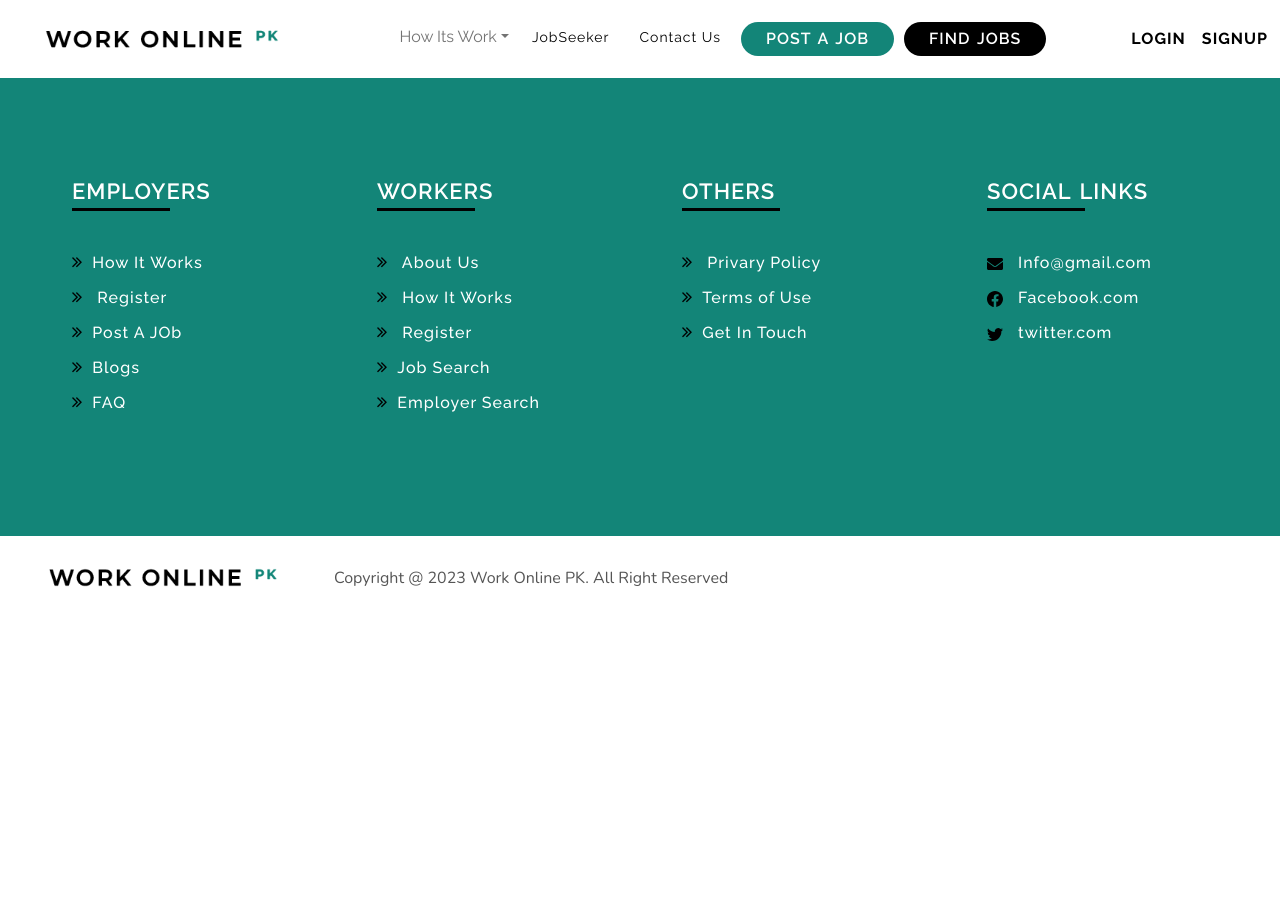
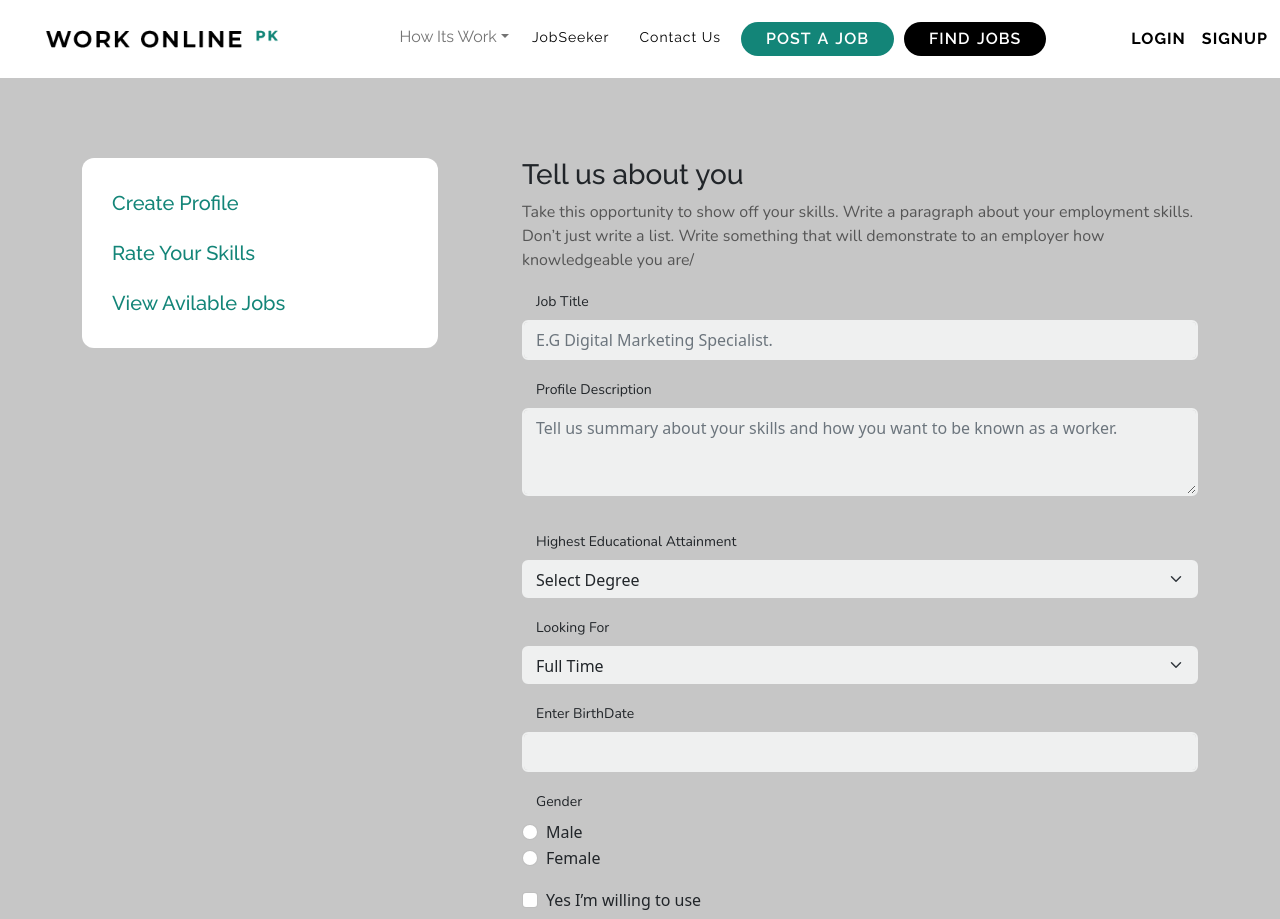
Before and after one commit to cyberxstudiocxs/wop_frontend, a React (Create React App) app: page /createprofile in a window 1280 px wide. Shown: the top 919 px of the page. Before the commit the page ends 800 px from the top, so only its background shows below. Built offline with nearby package versions, Linux system fonts and the light colour scheme; a web font is replaced by a local one.

Commit message:
Jobseeker Compment

```diff
--- a/src/App.js
+++ b/src/App.js
@@ -27,6 +27,8 @@ import ChangePassword from './Pages/Employers/ChangePassword';
 import JobseekerDashBoard from './Pages/JobSeekers/JobseekerDashBoard';
 import JobseekerProfile from './Pages/JobSeekers/JobseekerProfile';
 import JobseekerAccountSetting from './Pages/JobSeekers/JobseekerAccoutSetting';
+import CreateProfileJobseeker from './components/CreateProfileJobseeeker';
+import RateYourSkils from './components/RateYourSkills';
 
 
 
@@ -77,6 +79,9 @@ function App() {
            <Route  path='/jobseekerdashbaord'  element={<JobseekerDashBoard />} />
            <Route path='/jobseekerprofile' element={<JobseekerProfile />} />
            <Route path='/jobseekeraccountsetting'  element={<JobseekerAccountSetting />} />
+           <Route path='createprofile'  element={<CreateProfileJobseeker />} />
+
+           <Route path='/rateskill'  element={<RateYourSkils />} />
 
           <Route  path='/detailjobpost' element={<DetailJobPost />} />
             <Route path='/login' element={<Login />} />
--- a/src/Pages/JobSeekers/JobseekerDashBoard.jsx
+++ b/src/Pages/JobSeekers/JobseekerDashBoard.jsx
@@ -7,11 +7,11 @@ const JobseekerDashBoard = () => {
       <section  class="contact-us-main">
         <div className="container">
           <div className="row">
-            {/* toggle testing  */}
+
             <div className="col-lg-6">
 
             </div>
-            {/* toggle testing end here */}
+
             <div className="col-lg-6">
 
             </div>
--- a/src/Pages/JobSeekers/JobseekerProfile.jsx
+++ b/src/Pages/JobSeekers/JobseekerProfile.jsx
@@ -56,16 +56,23 @@ const JobseekerProfile = () => {
                       <FaSuitcase />
                     </div>
                     <div className="works-info">
-                      <h5> Types of works</h5>
-                      <p> Part Time </p>
+                      <h5> Degree</h5>
+                      <p> Associates degree </p>
                     </div>
                   </div>
                 </div>
 
-                <div className="profile-description">
+
+              </div>
+              <div className="m-3"></div>
+              <div
+                className="
+                profile-left-outer-box"
+              >
+              <div className="profile-description">
                   <h3> Profile Description </h3>
                 </div>
-              </div>
+                </div>
             </div>
             <div className="col-lg-4">
               <div className="right-profile">
@@ -79,6 +86,9 @@ const JobseekerProfile = () => {
 
                 <p className="salaryjobseeeker"> Website </p>
                 <p className="typess"> Not Specified </p>
+
+                <p className="salaryjobseeeker"> Address </p>
+                <p className="typess"> Not Specified </p>
               </div>
             </div>
           </div>
--- /dev/null
+++ b/src/components/CreateProfileJobseeeker.jsx
@@ -0,0 +1,159 @@
+import { Link } from "react-router-dom";
+import Form from "react-bootstrap/Form";
+
+import Button from "react-bootstrap/Button";
+import Row from "react-bootstrap/Row";
+import Col from "react-bootstrap/Col";
+const CreateProfileJobseeker = () => {
+  return (
+    <div>
+      <section className="jobseeekr-steps">
+        <div className="container">
+          <div className="row">
+            <div className="col-lg-4">
+              <div className="leftsdiebar-jobseeekr">
+                <Link className="sidebar-btns" to="/createprofile">
+                  Create Profile
+                </Link>
+
+                <Link className="sidebar-btns" to="/rateskill">
+                  Rate Your Skills
+                </Link>
+
+                <Link className="sidebar-btns" to="">
+                  View Avilable Jobs
+                </Link>
+              </div>
+            </div>
+            <div className="col-lg-8">
+              <div className="right-sidebar-jobseeker">
+                <h3> Tell us about you </h3>
+                <p>
+                  Take this opportunity to show off your skills. Write a
+                  paragraph about your employment skills. Don’t just write a
+                  list. Write something that will demonstrate to an employer how
+                  knowledgeable you are/
+                </p>
+
+                <div className="right-formsss">
+                  <Form>
+                    <Row className="mb-3">
+                      <Form.Group controlId="formJobTitle">
+                        <Form.Label>Job Title</Form.Label>
+                        <Form.Control
+                          type="text"
+                          name="title"
+                          required
+                          placeholder="E.G Digital Marketing Specialist."
+                          className="shadow-none"
+                        />
+                      </Form.Group>
+                    </Row>
+
+                    <Row className="mb-3">
+                      <Form.Group
+                        className="mb-3"
+                        controlId="exampleForm.ControlTextarea1"
+                      >
+                        <Form.Label>Profile Description</Form.Label>
+                        <Form.Control
+                          as="textarea"
+                          rows={3}
+                          placeholder="Tell us summary about your skills and how you want to be known as a worker."
+                          className="shadow-none"
+                          required
+                          name="description"
+                        />
+                      </Form.Group>
+                    </Row>
+
+                    <Row className="mb-3">
+                      <Form.Group controlId="formEmpTypess">
+                        <Form.Label>Highest Educational Attainment</Form.Label>
+                        <Form.Select
+                          aria-readonly="true"
+                          defaultValue="Select Degree"
+                          className="shadow-none"
+                          name="job_type"
+                          required
+                        >
+                          <option>Select Degree</option>
+                          <option>High School Diploma</option>
+                          <option>Bachelor Degree</option>
+                          <option>Associate Degree</option>
+                        </Form.Select>
+                      </Form.Group>
+                    </Row>
+
+                    <Row className="mb-3">
+                      <Form.Group controlId="formEmpTypess">
+                        <Form.Label>Looking For</Form.Label>
+                        <Form.Select
+                          aria-readonly="true"
+                          defaultValue="Full Time"
+                          className="shadow-none"
+                          name="job-types"
+                          required
+                        >
+                          <option>Full Time</option>
+                          <option>Part Time</option>
+                          <option>Gig </option>
+                        </Form.Select>
+                      </Form.Group>
+                    </Row>
+
+                    <Row className="mb-3">
+                      <Form.Group controlId="formPersonname">
+                        <Form.Label>Enter BirthDate</Form.Label>
+                        <Form.Control
+                          type="text"
+                          name="jobseeker_BirthDate"
+                          required
+                          className="shadow-none"
+                        />
+                      </Form.Group>
+                    </Row>
+                    <Row className="mb-3">
+                      <Form.Group controlId="kindOfStand">
+                      <Form.Label>Gender</Form.Label>
+                        <Form.Check
+                          value="male"
+                          type="radio"
+                          aria-label="radio 1"
+                          label="Male"
+                        />
+                        <Form.Check
+                          value="female"
+                          type="radio"
+                          aria-label="radio 2"
+                          label="Female"
+                        />
+                      </Form.Group>
+                    </Row>
+
+                    <Form.Group className="mb-3" controlId="formBasicCheckbox">
+                      <Form.Check
+                        type="checkbox"
+                        label="Yes I’m willing to use"
+                      />
+                    </Form.Group>
+
+                    <div className="text-center">
+
+                    <Link className="step-btns"  to="/rateskill">
+                    Next
+                </Link>
+
+                    </div>
+                  </Form>
+                </div>
+              </div>
+            </div>
+          </div>
+        </div>
+      </section>
+    </div>
+  );
+};
+
+export default CreateProfileJobseeker;
--- /dev/null
+++ b/src/components/RateYourSkills.jsx
@@ -0,0 +1,70 @@
+
+import { Link } from "react-router-dom";
+import InputGroup from "react-bootstrap/InputGroup";
+import { BsSearch } from "react-icons/bs";
+const RateYourSkils = () => {
+  return (
+    <div>
+      <section className="jobseeekr-steps">
+        <div className="container">
+          <div className="row">
+            <div className="col-lg-4">
+              <div className="leftsdiebar-jobseeekr">
+                <Link className="sidebar-btns" to="/createprofile">
+                  Create Profile
+                </Link>
+
+                <Link className="sidebar-btns" to="/rateskill">
+                  Rate Your Skills
+                </Link>
+
+                <Link className="sidebar-btns" to="/jobseekerdashbaord">
+                  View Avilable Jobs
+                </Link>
+              </div>
+            </div>
+
+            <div className="col-lg-8">
+              <div className="right-sidebar-jobseeker">
+
+                <div className="rate-info">
+                <h3>Tell us about your skills </h3>
+                <p>
+                  Select, rate, and describe your experience for your top
+                  skills. You can only select up to a maximum of 15 skills.
+                </p>
+                </div>
+
+                <div className="job-search-box">
+                <InputGroup className="jobsearchfield mb-3">
+                  <div className="serach-icons">
+                    <BsSearch />
+                  </div>
+                  <input
+                    type="text"
+
+
+                    placeholder="Type To Search For A Skill "
+                    className="jobs-search-fields"
+                    id="seaechsss"
+                  />
+                </InputGroup>
+
+
+
+              </div>
+
+              <Link className="step-btns"  to="/">
+                    Next
+                </Link>
+
+              </div>
+            </div>
+          </div>
+        </div>
+      </section>
+    </div>
+  );
+};
+
+export default RateYourSkils;
--- a/src/styles/jobseeekerdashboard.css
+++ b/src/styles/jobseeekerdashboard.css
@@ -50,3 +50,50 @@ p.salaryjobseeeker ,p.Educationstatic {
     color: #000;
     font-weight: 700;
 }
+
+/* create profile page css */
+section.jobseeekr-steps{
+    padding: 80px 0px 50px 0px;
+    background-color: #c6c6c6;
+}
+.leftsdiebar-jobseeekr {
+    display: flex;
+    flex-direction: column;
+    align-items: flex-start;
+    background-color: #fff;
+    padding: 20px;
+    border-radius: 12px;
+}
+
+a.sidebar-btns {
+    text-decoration: none;
+    color: #138578;
+    margin: 10px;
+    font-size: 20px;
+    font-weight: 500;
+    cursor:pointer;
+
+}
+
+a.sidebar-btns:hover{
+    text-decoration: none;
+    color: #138578;
+}
+.right-sidebar-jobseeker {
+    padding-left: 60px;
+}
+
+a.step-btns {
+    text-decoration: none;
+    font-size: 16px;
+    font-weight: 600;
+
+    border-radius: 20px;
+    padding: 10px 50px;
+    background-color: #138578;
+    color: #fff !important;
+    margin: 5px;
+    word-spacing: 2px;
+    letter-spacing: 1px;
+    text-transform: uppercase;
+}
```
Also changed, not shown: src/Pages/JobSeekers/JobSeekerCreateProfile.jsx (added, +16 -0 lines).
